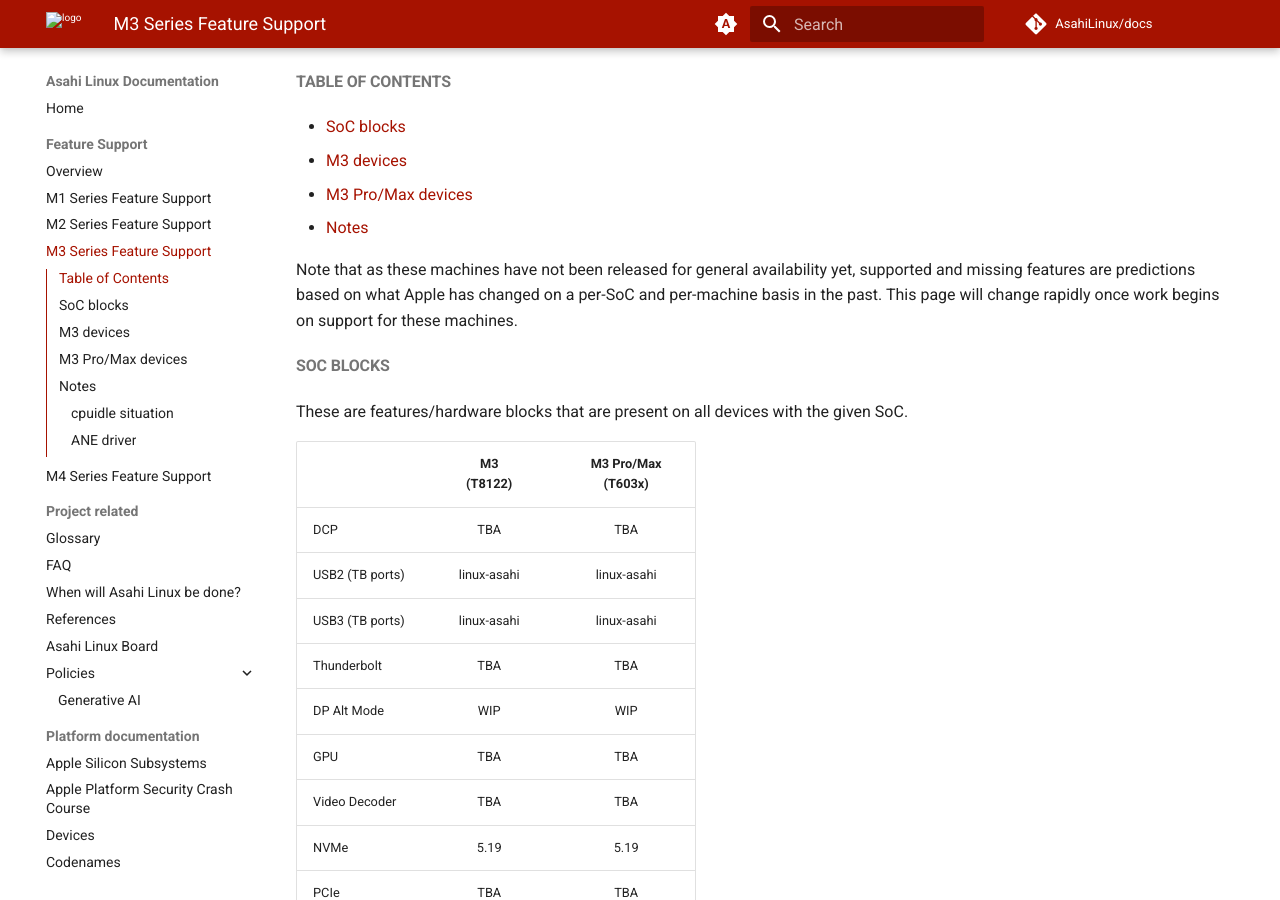
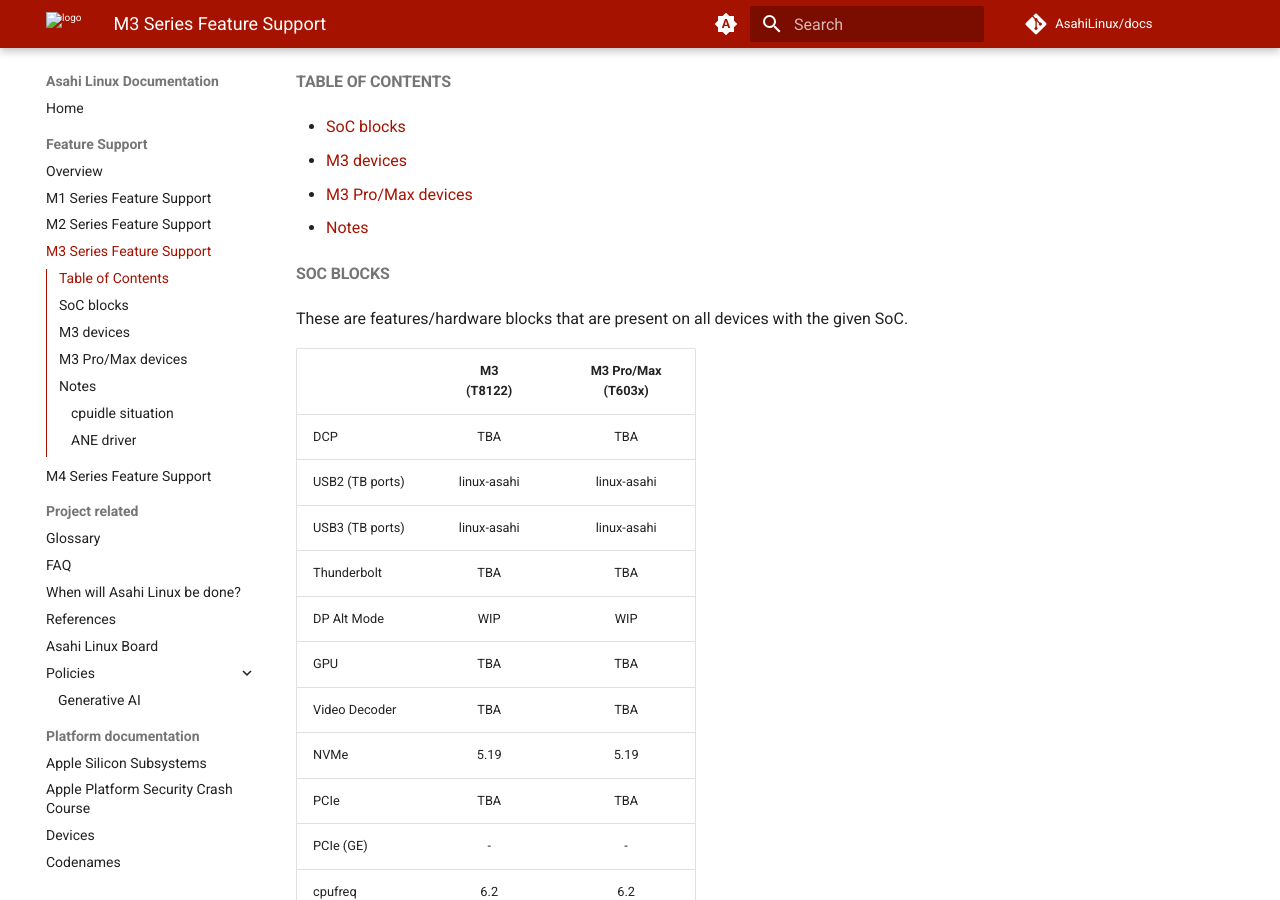
Before and after one commit to AsahiLinux/docs, an MkDocs documentation site: the page built from docs/platform/feature-support/m3.md, in a window 1280 px wide and 900 px high, scrolled down 510 px. Built offline with MkDocs 1.6.1 and Material for MkDocs 9.7.7, drawn with Linux system fonts in a browser that asks for light colours; comment, search, counter and statistics services are not loaded.

Commit message:
feature-support: remove unreleased hardware text
These lines are clearly outdated as M3 and M4 hardware has been
available to the public for a while now.

Signed-off-by: Axel Flordal <axel@flordal.net>

```diff
--- a/docs/platform/feature-support/m3.md
+++ b/docs/platform/feature-support/m3.md
@@ -19,9 +19,6 @@
 - [M3 devices](#m3-devices)
 - [M3 Pro/Max devices](#m3-promax-devices)
 - [Notes](#notes)
-
-Note that as these machines have not been released for general availability yet, supported and missing features are predictions based on what Apple has changed
-on a per-SoC and per-machine basis in the past. This page will change rapidly once work begins on support for these machines.
 
 ## SoC blocks
 These are features/hardware blocks that are present on all devices with the given SoC.
```
Also changed, not shown: docs/platform/feature-support/m4.md (+0 -3 lines).
